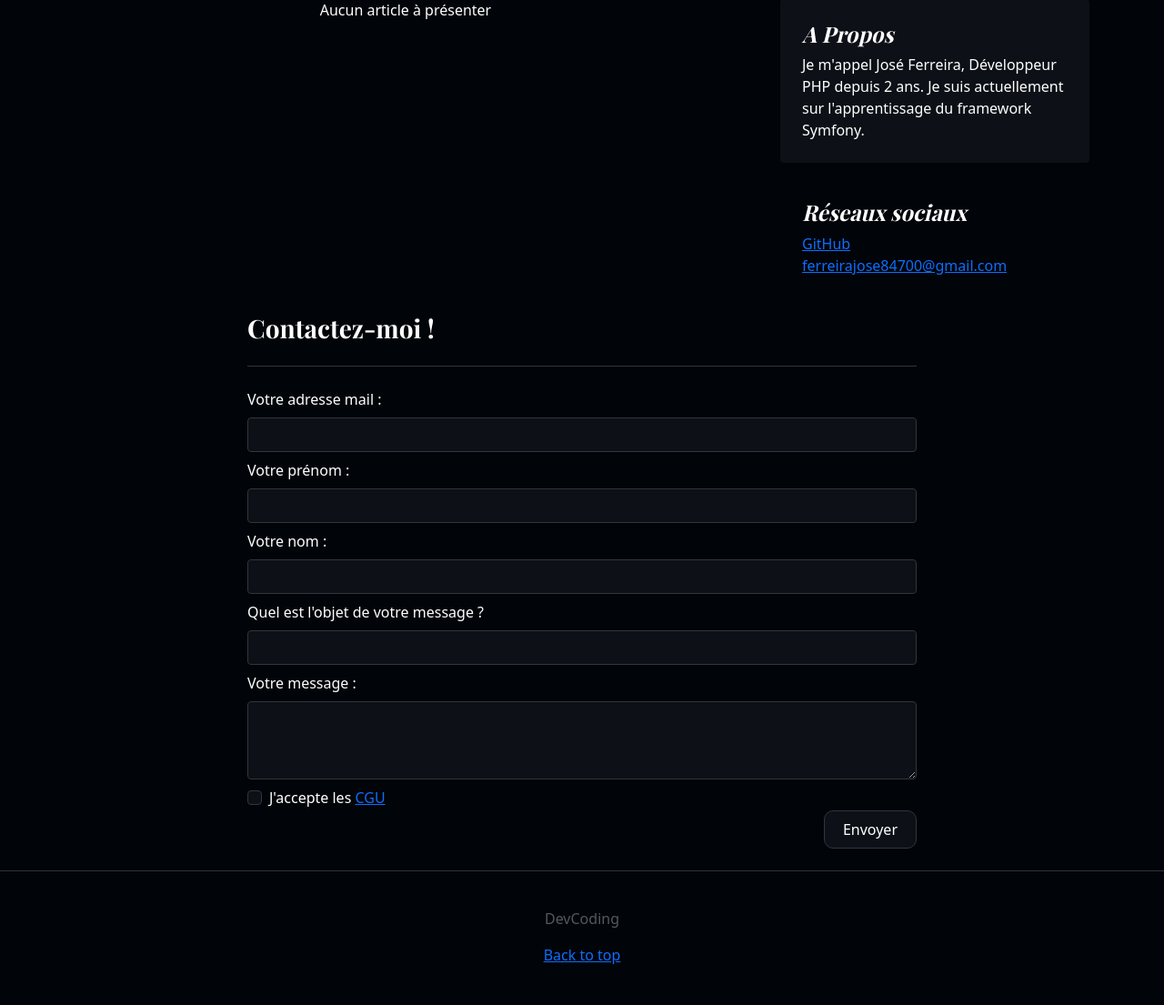
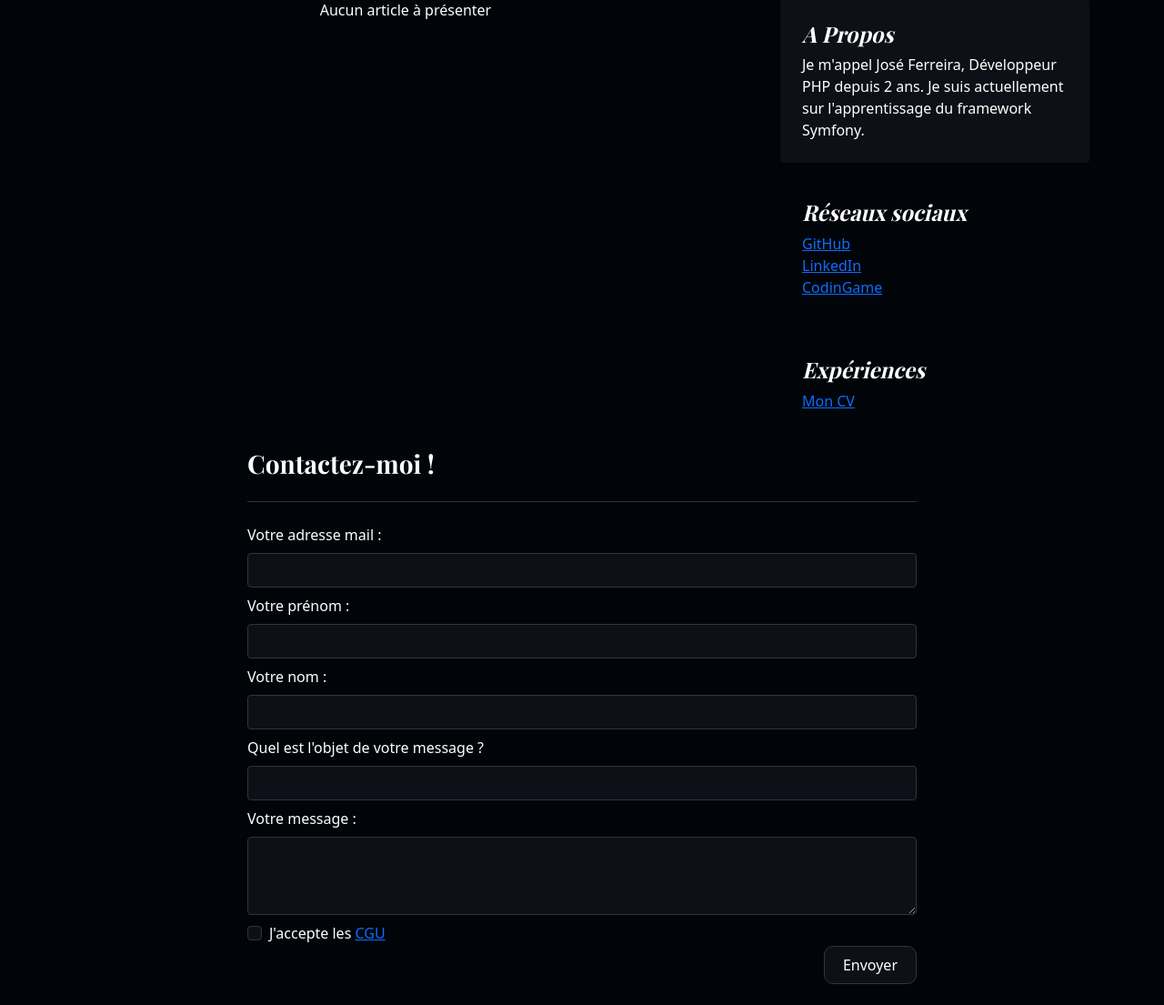
Before and after one commit to MytiX/Blog, a PHP site: page /validate-account/ in a window 1280 px wide. Shown: the part 574-1679 px from the top of the page at 91% size. Before the commit the page ends 1634 px from the top, so only its background shows below. Run offline with PHP 8.4, Linux system fonts and the light colour scheme; data that the repository does not hold is empty.

Commit message:
Add link of LinkedIn, CodinGame. Remove email and add my experience

```diff
--- a/template/components/aside.php
+++ b/template/components/aside.php
@@ -1,4 +1,4 @@
-<div class="col-md-4">
+<div class="d-none d-lg-block col-lg-4">
     <div class="position-sticky" style="top: 2rem;">
         <div class="p-4 mb-3 bgd-darklight rounded">
             <h4 class="fst-italic">A Propos</h4>
@@ -9,7 +9,15 @@
             <h4 class="fst-italic">Réseaux sociaux</h4>
             <ol class="list-unstyled">
                 <li><a href="https://github.com/MytiX" target="_blank">GitHub</a></li>
-                <li><a href="mailto:test@devcoding.fr">ferreirajose84700@gmail.com</a></li>
+                <li><a href="https://www.linkedin.com/in/jos%C3%A9-ferreira-6a675718a" target="_blank">LinkedIn</a></li>
+                <li><a href="https://www.codingame.com/profile/43efe14674ac97a17d5af803471a7f857044814" target="_blank">CodinGame</a></li>
+            </ol>
+        </div>
+
+        <div class="p-4">
+            <h4 class="fst-italic">Expériences</h4>
+            <ol class="list-unstyled">
+                <li><a href="/uploads/cv/cv.pdf" target="_blank">Mon CV</a></li>
             </ol>
         </div>
     </div>
```
